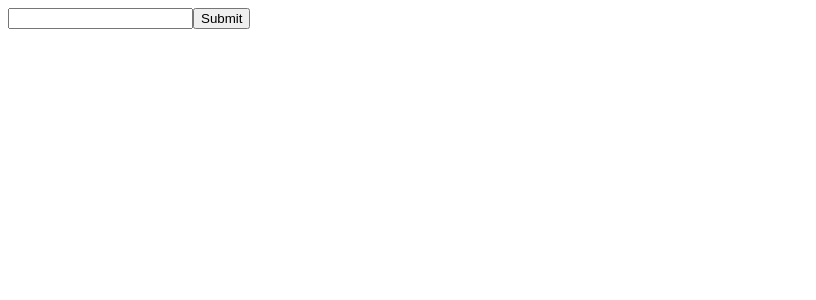
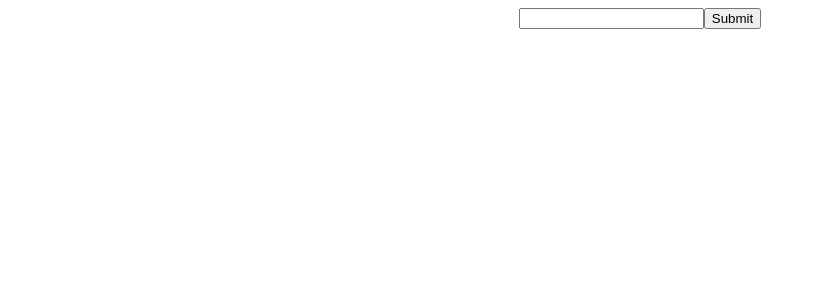
Before and after one commit to EricTGoto/Tasky, a React (Create React App) app: page / in a window 1280 px wide. Shown: the top 300 px of the page, without its empty margins (0-816 px from the left). Built offline with nearby package versions, Linux system fonts and the light colour scheme.

Commit message:
added style sheet

```diff
--- a/src/App.js
+++ b/src/App.js
@@ -1,6 +1,7 @@
 import React from 'react';
 import uniqid from 'uniqid';
 import Overview from './components/Overview';
+import './style.css';
 
 function App() {
   const [task, setTask] = React.useState([]);
@@ -19,7 +20,7 @@ function App() {
     ));
   }
 
-  console.log(task)
+  console.log(task);
   function handleChange(e) {
     setInput(() => e.target.value);
   }
@@ -30,7 +31,7 @@ function App() {
   }
 
   return (
-    <div className="App">
+    <div className="app">
       <form onSubmit={handleSubmit}>
         <input
           name="taskInput"
@@ -38,7 +39,7 @@ function App() {
           value={input}
         />
         <button type="submit">Submit</button>
-        <Overview tasks={task} deleteFunction={deleteTask}/>
+        <Overview tasks={task} deleteFunction={deleteTask} />
       </form>
     </div>
   );
--- a/src/index.js
+++ b/src/index.js
@@ -6,5 +6,5 @@ const root = ReactDOM.createRoot(document.getElementById('root'));
 root.render(
   <React.StrictMode>
     <App />
-  </React.StrictMode>
+  </React.StrictMode>,
 );
--- /dev/null
+++ b/src/style.css
@@ -0,0 +1,8 @@
+.app {
+    display: flex;
+    justify-content: center;
+}
+
+.task {
+    border: black 1px solid;
+}
```
